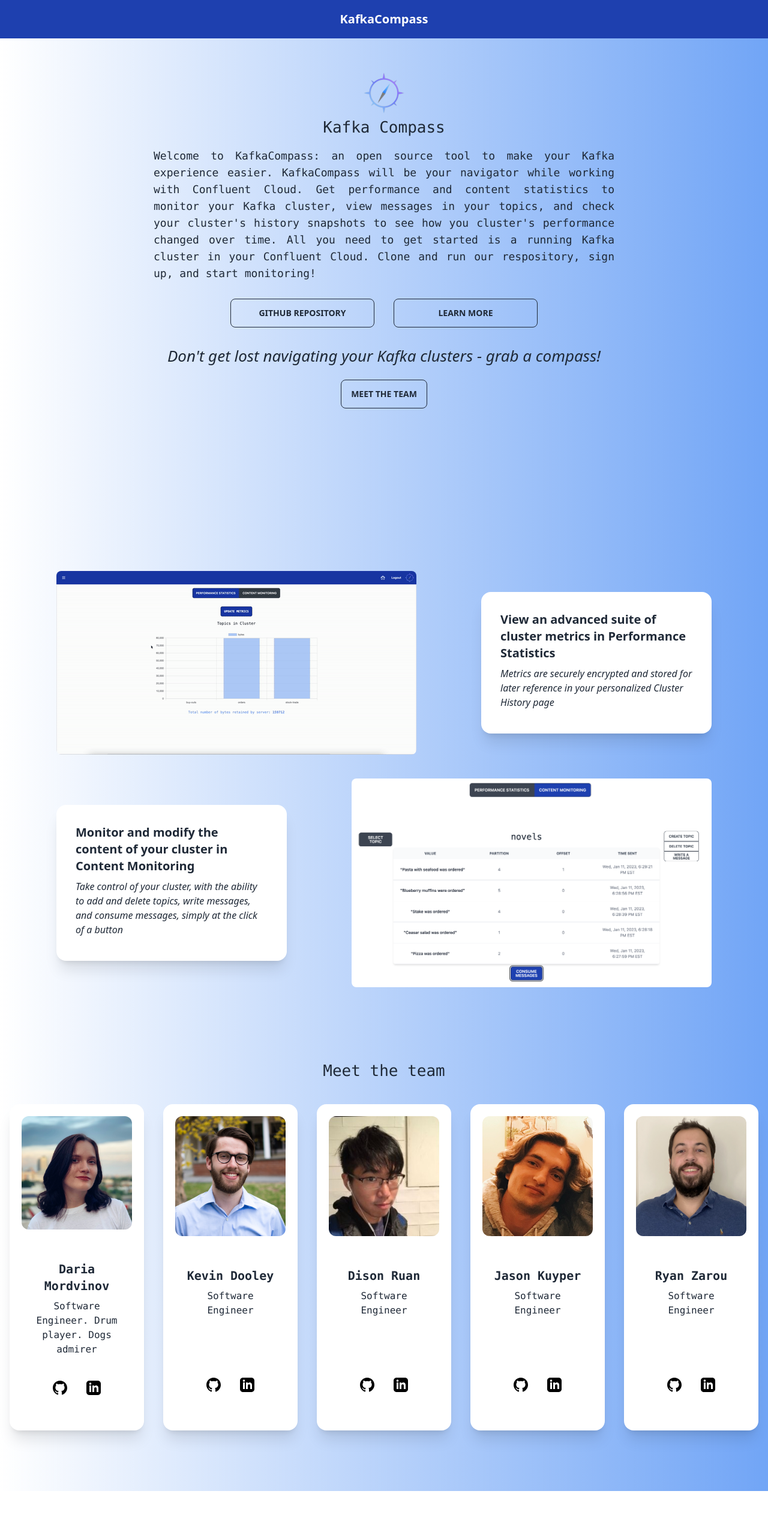
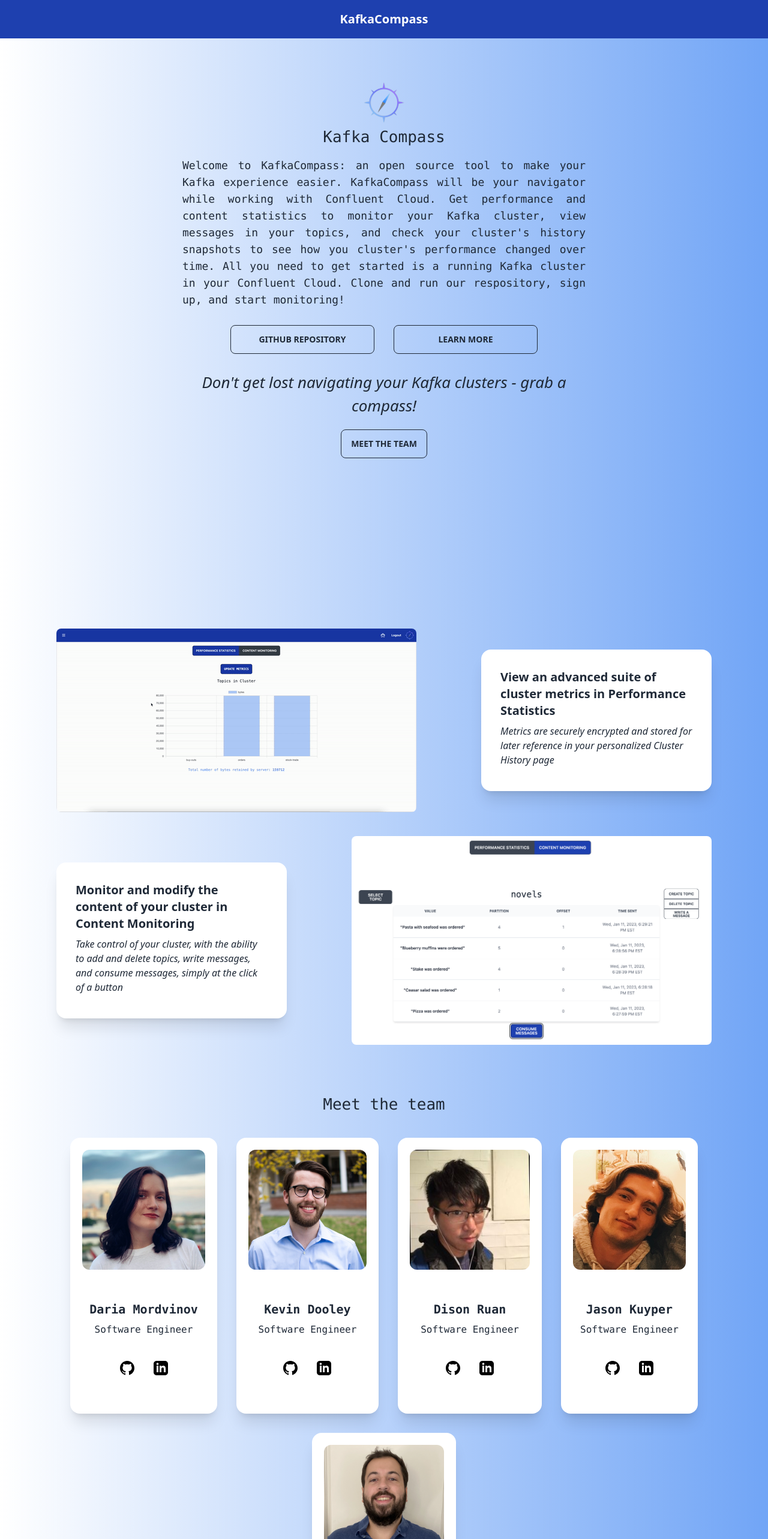
Before and after one commit to oslabs-beta/KafkaCompass-website, a React app: page / in a window 1280 px wide. Shown: the top 2566 px of the page at 60% size. Before the commit the page ends 2486 px from the top, so only its background shows below. Built offline with nearby package versions, Linux system fonts and the light colour scheme.

Commit message:
added styling to account for different screen sizes

```diff
--- a/src/AboutUs.jsx
+++ b/src/AboutUs.jsx
@@ -12,7 +12,7 @@
     {
       name: "Daria Mordvinov",
       img: DariaMordvinov,
-      description: "Software Engineer. Drum player. Dogs admirer",
+      description: "Software Engineer",
       github: "https://github.com/DariaMordvinov",
       linkedin: "https://www.linkedin.com/in/dariamordvinov/"
     },
@@ -46,9 +46,9 @@
     }
   ];
   return (
-    <div className="about-us font-mono py-20">
+    <div className="font-mono py-20">
       <h3 className="page-title">Meet the team</h3>
-      <div className="about-body drawer-content">
+      <div className="about-body drawer-content flex-wrap justify-center">
         <Card team={team} />
       </div>
     </div>
--- a/src/App.jsx
+++ b/src/App.jsx
@@ -19,12 +19,12 @@
     return (
         <main>
             <Navbar />
-            <div className="landing-container h-screen">
-            <div className="flex-1 justify-around ">
-            <article className="font-mono">
+            <div className="h-screen p-16 xl:mx-60 lg:mx-28 md:px-4 md:pb-8 sm:pb-56 xsm: mb-36">
+            <div className="flex-1 justify-around">
+            <article className="font-mono overflow-auto">
                 <img className="icon-logo my-2" src={LogoWithoutText} />
                 <h2 className="page-title text-lg">Kafka Compass</h2>
-                <p className="text-justify text-lg">
+                <p className="text-justify text-lg sm:break-normal">
                 Welcome to KafkaCompass: an open source tool to make your Kafka
                 experience easier. KafkaCompass will be your navigator while
                 working with Confluent Cloud. Get performance and content
@@ -35,7 +35,7 @@
                 </p>
             </article>
                 <div className="flex justify-around">
-                <div className="landing-buttons my-3 flex">
+                <div className="landing-buttons my-3 flex sm:flex-col">
                         <form action="https://github.com/oslabs-beta/KafkaCompass">
                         <button className="btn btn-outline"> Github Repository </button>
                         </form>
@@ -47,8 +47,8 @@
             </div>
             </div>
             <div>
-            <article ref={infoRef} className="flex-1 flex-row justify-around py-10 px-10">
-                <div><img className="rounded-lg" src={KafkaCompassPerformanceStatsDemo}></img></div>
+            <article ref={infoRef} className="flex-1 flex-row justify-around py-10 px-10 lgmax:flex-col-reverse">
+                <div className="lgmax:pt-10"><img className="rounded-lg" src={KafkaCompassPerformanceStatsDemo}></img></div>
                 <div className="card w-96 bg-base-100 shadow-xl">
                     <div className="card-body">
                         <h2 className="card-title">View an advanced suite of cluster metrics in Performance Statistics</h2>
@@ -58,7 +58,7 @@
                     </div>
                 </div>
             </ article>
-            <article className="flex-1 flex-row justify-around pb-10 px-10">
+            <article className="flex-1 flex-row justify-around pb-0 px-10 lgmax:flex-col">
                 <div className="card w-96 bg-base-100 shadow-xl">
                     <div className="card-body">
                         <h2 className="card-title">Monitor and modify the content of your cluster in Content Monitoring</h2>
@@ -67,10 +67,10 @@
                         </div>
                     </div>
                 </div>
-                <div><img className="rounded-lg" src={contentMonitoringScreenshot} height='1000px' width='600p' ></img></div>
+                <div className="lgmax:pt-10"><img className="rounded-lg" src={contentMonitoringScreenshot} height='1000px' width='600p' ></img></div>
             </ article>
             </div>
-            <div ref={myRef}>
+            <div ref={myRef} className="flex justify-around">
                 <AboutUs />
             </div>
         </main>
--- a/src/Cards.jsx
+++ b/src/Cards.jsx
@@ -4,7 +4,7 @@
   return (
     <>
       {team.map((person) => (
-        <div className="bio-cardd card w-96 bg-base-100 shadow-xl">
+        <div className="bio-cardd card w-70 bg-base-100 shadow-xl flex-grow-1">
           <img
             src={person.img}
             alt={person.name}
--- a/src/static/styles.css
+++ b/src/static/styles.css
@@ -31,8 +31,8 @@
     flex-direction: column;
     justify-content: center;
     align-items: center;
-    width: 60vw;
-    margin: auto;
+    /* width: 60vw; */
+    /* margin: auto; */
     margin-top: 3rem;
   }
 
@@ -53,7 +53,7 @@
   }
 
   .bio-cardd {
-    height: 34rem;
+    /* height: 34rem; */
     margin: 1rem;
   }
 
--- a/tailwind.config.js
+++ b/tailwind.config.js
@@ -8,6 +8,20 @@
     mode: "jit",
     purge: ["./public/*.html", "./src/*.{js,jsx,ts,tsx,vue}"],
     theme: {
+      screens: {
+        'xsm': {max: '480px'},
+        'sm': {max: '640px'},
+      // => @media (min-width: 640px) { ... }
+        'md': {max: '768px'},
+        // => @media (min-width: 768px) { ... }
+        'lgmax': {max: '1024px'},
+        'lg': '1024px',
+        // => @media (min-width: 1024px) { ... }
+        'xl': '1280px',
+        // => @media (min-width: 1280px) { ... }
+        '2xl': '1536px',
+        // => @media (min-width: 1536px) { ... }
+      },
       extend: {}
     },
     plugins: [require("daisyui")],
```
Also changed, not shown: 1 other file (tests, documents, lock files or other folders).
